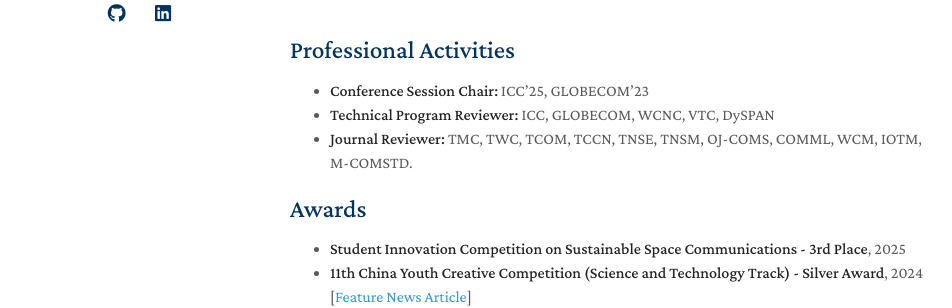
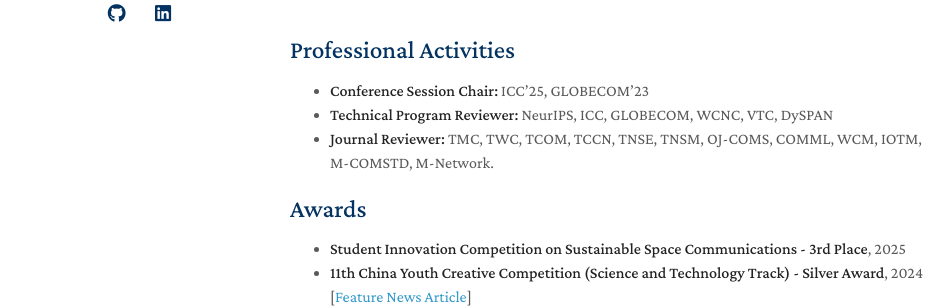
Before and after one commit to zijiang-yan/zijiang-yan.github.io, a Jekyll site: the page built from index.md, in a window 1280 px wide and 900 px high, scrolled down 3464 px. Shown: the part 357-665 px from the top of the window, without its empty margins (180-1132 px from the left). Built offline with Jekyll 4.4.1, drawn with Linux system fonts in a browser that asks for light colours; a style sheet for code colours, icons or effects is not loaded; our own code applies the rules of GitHub Pages for plain Markdown files.

Commit message:
add neurips

```diff
--- a/_includes/activities.md
+++ b/_includes/activities.md
@@ -1,5 +1,5 @@
 ## Professional Activities
 
 - **Conference Session Chair:** ICC’25, GLOBECOM’23
-- **Technical Program Reviewer:** ICC, GLOBECOM, WCNC, VTC, DySPAN
-- **Journal Reviewer:** TMC, TWC, TCOM, TCCN, TNSE, TNSM, OJ-COMS, COMML, WCM, IOTM, M-COMSTD.
+- **Technical Program Reviewer:** NeurIPS, ICC, GLOBECOM, WCNC, VTC, DySPAN
+- **Journal Reviewer:** TMC, TWC, TCOM, TCCN, TNSE, TNSM, OJ-COMS, COMML, WCM, IOTM, M-COMSTD, M-Network.
```
